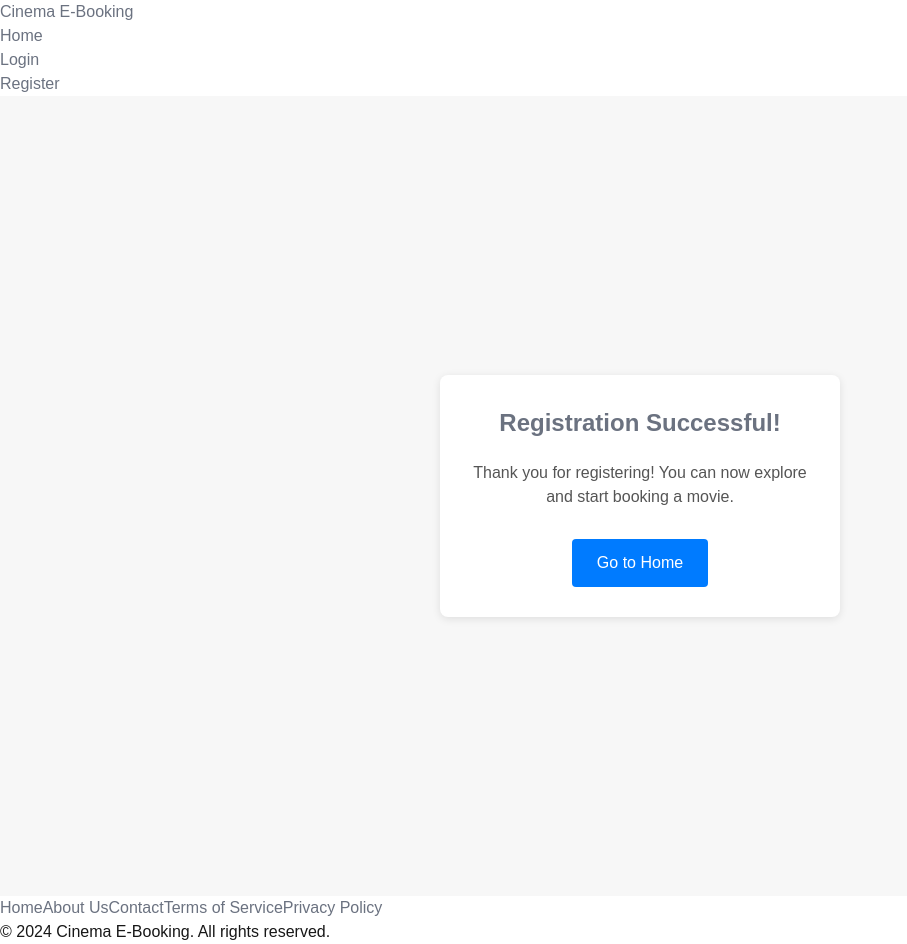
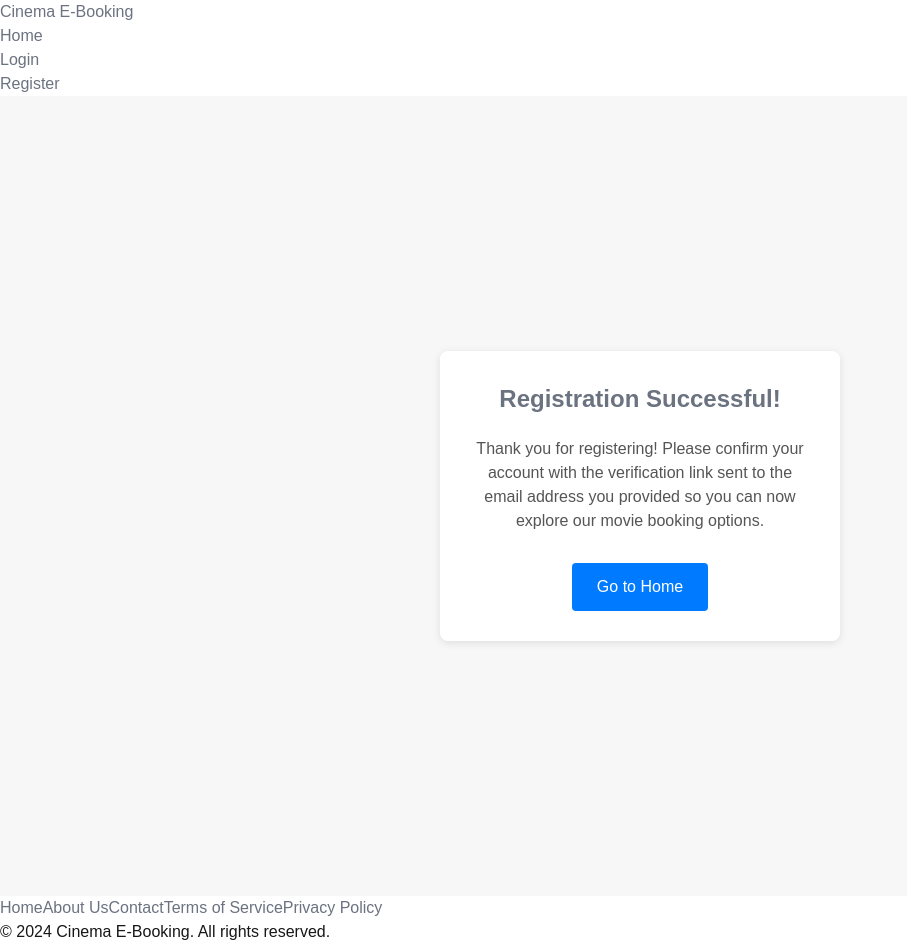
Before and after one commit to shaan101patel/FrontEndMB, a Next.js app in the folder my-app/: page /confirmation in a window 1280 px wide. Shown: the whole page, without its empty margins (0-907 px from the left). Built offline with nearby package versions, Linux system fonts and the light colour scheme.

Commit message:
updated confirmation

```diff
--- a/my-app/src/app/confirmation/page.js
+++ b/my-app/src/app/confirmation/page.js
@@ -11,7 +11,7 @@ const Confirmation = () => {
             <div className="confirmation-card">
                 <h2 className="confirmation-title">Registration Successful!</h2>
                 <p className="confirmation-text">
-                    Thank you for registering! You can now explore and start booking a movie.
+                    Thank you for registering! Please confirm your account with the verification link sent to the email address you provided so you can now explore our movie booking options.
                 </p>
                 <div className="confirmation-button-container">
                     {/* Updated button text and link to go to the homepage */}
```
